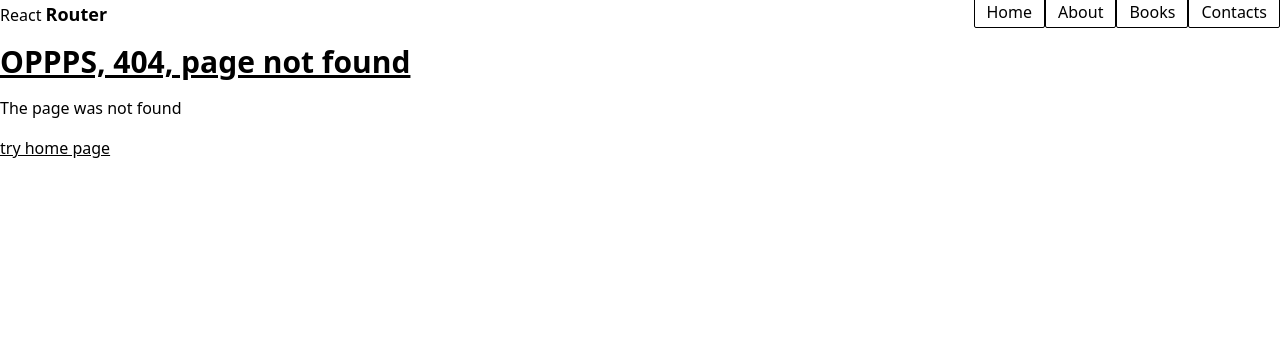
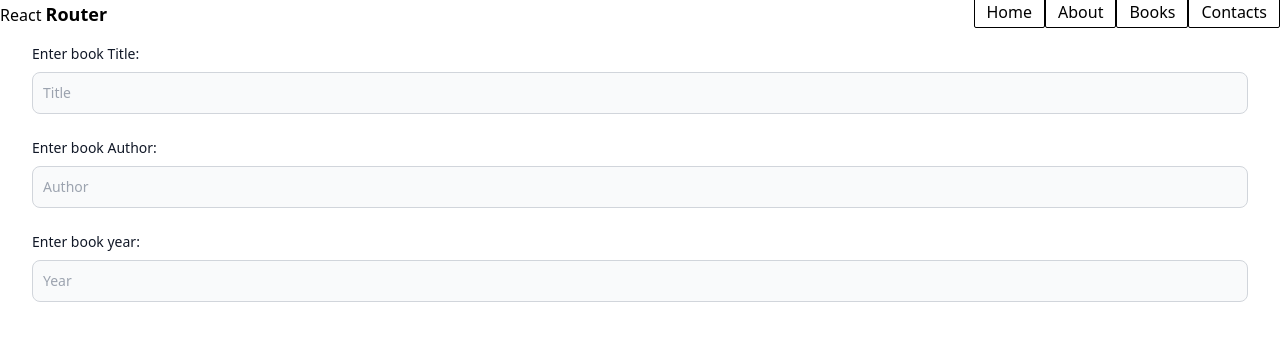
Before and after one commit to SimasCode/10_react_router_tailwind, a React app: page /new in a window 1280 px wide. Before the commit this address had no page. Shown: the top 340 px of the page. Built offline with nearby package versions, Linux system fonts and the light colour scheme; the HTML template or start-up script is replaced by a standard one.

Commit message:
newBookPage

```diff
--- a/src/App.jsx
+++ b/src/App.jsx
@@ -6,6 +6,7 @@
 import BooksPage from './pages/BooksPage';
 import SingleBookPage from './pages/SingleBookPage';
 import Contacts from './pages/Contacts';
+import NewBookPage from './pages/NewBookPage';
 
 export default function App() {
   return (
@@ -13,6 +14,7 @@
       <Header />
       <Routes>
         <Route path="/" element={<HomePage />} />
+        <Route path="/new" element={<NewBookPage />} />
         <Route path="/about" element={<AboutPage />} />
         <Route path="/books" element={<BooksPage />} />
         <Route path="/contacts" element={<Contacts />} />
--- a/src/components/BookLink.jsx
+++ b/src/components/BookLink.jsx
@@ -3,7 +3,10 @@
 export default function BookLink(props) {
   return (
     <li>
-      <Link className="underline" to={`/books/${props.id}`}>
+      <Link
+        className=" bg-indigo-200 underline text-lg hover:text-blue-600"
+        to={`/books/${props.id}`}
+      >
         {props.id} - {props.title} - {props.author} - {props.year} -{' '}
         {props.genre}
       </Link>
--- a/src/pages/BooksPage.jsx
+++ b/src/pages/BooksPage.jsx
@@ -9,8 +9,8 @@
       .then((resp) => resp.json())
       .then((data) => {
         console.log('ALIO ===', data);
-        const filter = data.filter((obj) => obj.genre === 'Science');
-        setItems(filter);
+
+        setItems(data);
       })
       .catch((error) => {
         console.log('Error', error);
@@ -25,7 +25,7 @@
 
       <h2 className="text-xl font-medium mb-2">Pick a book:</h2>
 
-      <ul>
+      <ul className="border-2 border-rose-400">
         {items.map((obj) => (
           <BookLink
             key={obj.id}
--- a/src/pages/NewBookPage.jsx
+++ b/src/pages/NewBookPage.jsx
@@ -1,5 +1,50 @@
-import React from 'react';
+export default function NewBookPage() {
+  return (
+    <form className="container">
+      <div className="mb-6">
+        <label
+          htmlFor="title"
+          className="block mb-2 text-sm font-medium text-gray-900 dark:text-white"
+        >
+          Enter book Title:
+        </label>
+        <input
+          type="text"
+          id="title"
+          className="bg-gray-50 border border-gray-300 text-gray-900 text-sm rounded-lg focus:ring-blue-500 focus:border-blue-500 block w-full p-2.5 dark:bg-gray-700 dark:border-gray-600 dark:placeholder-gray-400 dark:text-white dark:focus:ring-blue-500 dark:focus:border-blue-500"
+          placeholder="Title"
+        />
+      </div>
 
-export default function NewBookPage() {
-  return <div>NewBookPage</div>;
+      <div className="mb-6">
+        <label
+          htmlFor="author"
+          className="block mb-2 text-sm font-medium text-gray-900 dark:text-white"
+        >
+          Enter book Author:
+        </label>
+        <input
+          type="text"
+          id="author"
+          className="bg-gray-50 border border-gray-300 text-gray-900 text-sm rounded-lg focus:ring-blue-500 focus:border-blue-500 block w-full p-2.5 dark:bg-gray-700 dark:border-gray-600 dark:placeholder-gray-400 dark:text-white dark:focus:ring-blue-500 dark:focus:border-blue-500"
+          placeholder="Author"
+        />
+      </div>
+
+      <div className="mb-6">
+        <label
+          htmlFor="year"
+          className="block mb-2 text-sm font-medium text-gray-900 dark:text-white"
+        >
+          Enter book year:
+        </label>
+        <input
+          type="text"
+          id="year"
+          className="bg-gray-50 border border-gray-300 text-gray-900 text-sm rounded-lg focus:ring-blue-500 focus:border-blue-500 block w-full p-2.5 dark:bg-gray-700 dark:border-gray-600 dark:placeholder-gray-400 dark:text-white dark:focus:ring-blue-500 dark:focus:border-blue-500"
+          placeholder="Year"
+        />
+      </div>
+    </form>
+  );
 }
--- a/src/pages/SingleBookPage.jsx
+++ b/src/pages/SingleBookPage.jsx
@@ -30,18 +30,22 @@
 
   return (
     <div className="container">
-      <Link className="bg-gray" to={'/books'}>
+      <Link
+        className="bg-blue-500 hover:bg-blue-700 text-white font-bold py-2 px-4 rounded "
+        to={'/books'}
+      >
         Go back
       </Link>
-      <h1 className="text-3xl font-bold underline">
-        Title: {currentBook.title} id: {params.bookId}
-      </h1>
-      <div className="">
-        <p className="text-lg text-gray-600">
+
+      <div className="border border-slate-500 p-8 shadow-md mt-10  ">
+        <h1 className="text-3xl font-bold underline ">
+          Title: {currentBook.title} id: {params.bookId}
+        </h1>
+        <p className="text-lg text-gray-600 mt-6">
           Written by: {currentBook.author}
         </p>
-        <p className="text-2xl">Year: {currentBook.year}</p>
-        <h3>
+        <p className="text-2xl mt-6 ">Year: {currentBook.year}</p>
+        <h3 className="mt-6 ">
           Genre: <strong>{currentBook.genre} </strong>
         </h3>
       </div>
```
